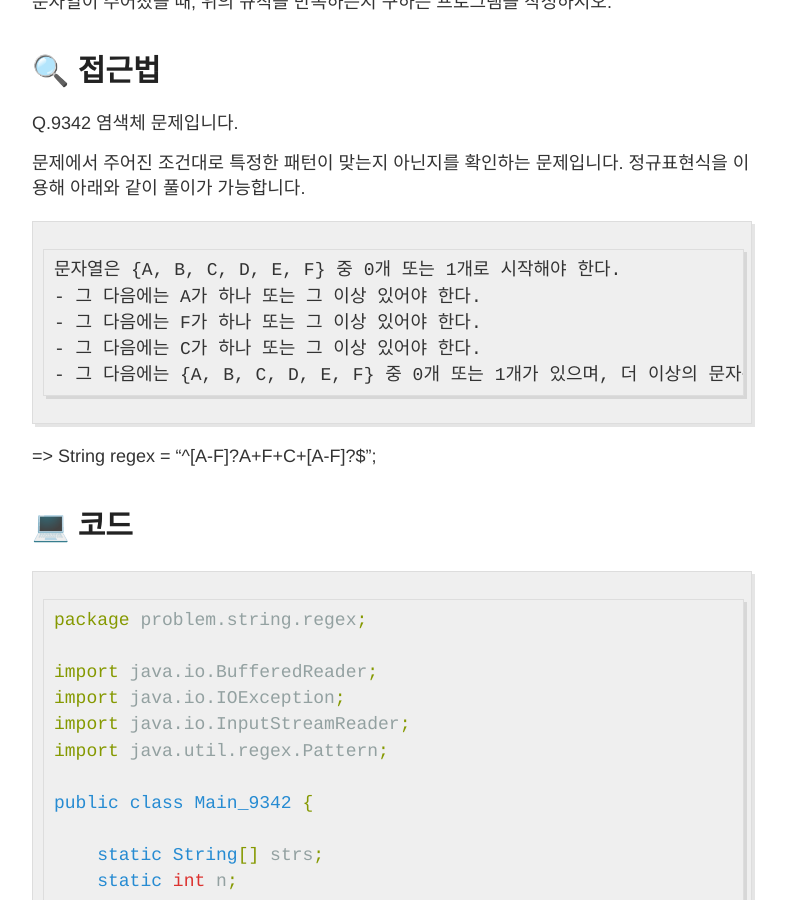
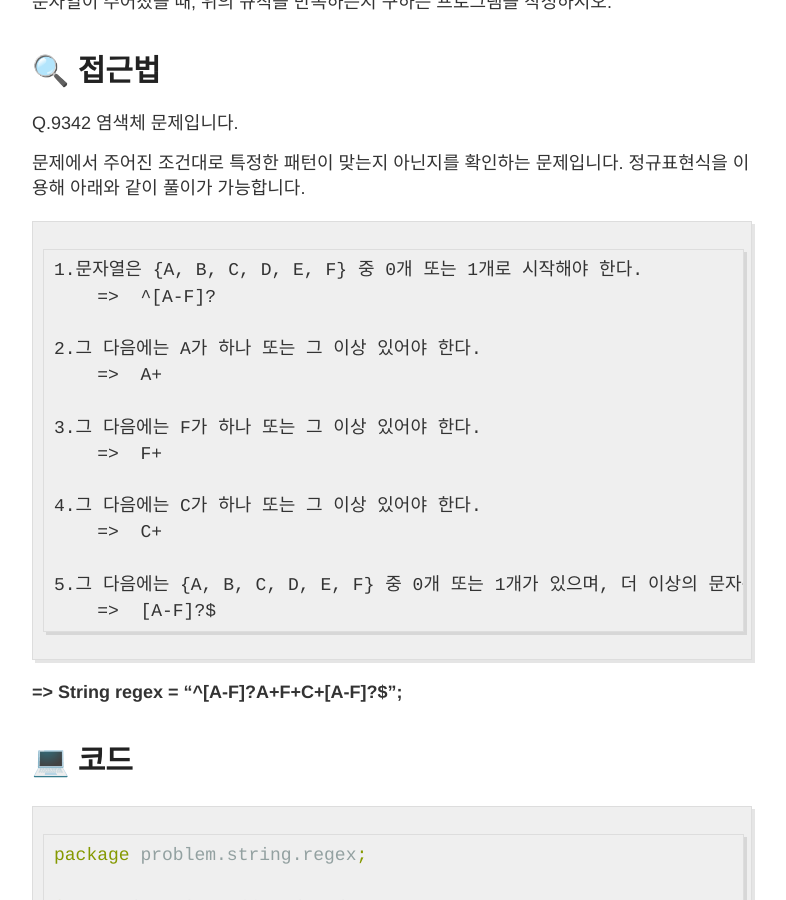
Before and after one commit to mks502/mks502.github.io, a Jekyll site: the page built from _posts/2021-3-30-boj-9342-java.md, in a window 1280 px wide and 900 px high, scrolled down 605 px. Shown: the whole window, without its empty margins (248-1034 px from the left). Built offline with Jekyll 4.4.1, drawn with Linux system fonts in a browser that asks for light colours.

```diff
--- a/_posts/2021-3-30-boj-9342-java.md
+++ b/_posts/2021-3-30-boj-9342-java.md
@@ -24,13 +24,23 @@ Q.9342 염색체 문제입니다.
 문제에서 주어진 조건대로 특정한 패턴이 맞는지 아닌지를 확인하는 문제입니다.
 정규표현식을 이용해 아래와 같이 풀이가 가능합니다.
 
-    문자열은 {A, B, C, D, E, F} 중 0개 또는 1개로 시작해야 한다.                           ^[A-F]?
-    - 그 다음에는 A가 하나 또는 그 이상 있어야 한다.                                        A+
-    - 그 다음에는 F가 하나 또는 그 이상 있어야 한다.                                        F+
-    - 그 다음에는 C가 하나 또는 그 이상 있어야 한다.                                        C+
-    - 그 다음에는 {A, B, C, D, E, F} 중 0개 또는 1개가 있으며, 더 이상의 문자는 없어야 한다. [A-F]?$
+    1.문자열은 {A, B, C, D, E, F} 중 0개 또는 1개로 시작해야 한다.
+        =>  ^[A-F]?
 
-=>  String regex = "^[A-F]?A+F+C+[A-F]?$";
+    2.그 다음에는 A가 하나 또는 그 이상 있어야 한다.
+        =>  A+
+
+    3.그 다음에는 F가 하나 또는 그 이상 있어야 한다.
+        =>  F+
+
+    4.그 다음에는 C가 하나 또는 그 이상 있어야 한다.
+        =>  C+
+
+    5.그 다음에는 {A, B, C, D, E, F} 중 0개 또는 1개가 있으며, 더 이상의 문자는 없어야 한다.
+        =>  [A-F]?$
+
+
+<b> =>  String regex = "^[A-F]?A+F+C+[A-F]?$"; </b>
 
 
 
```
